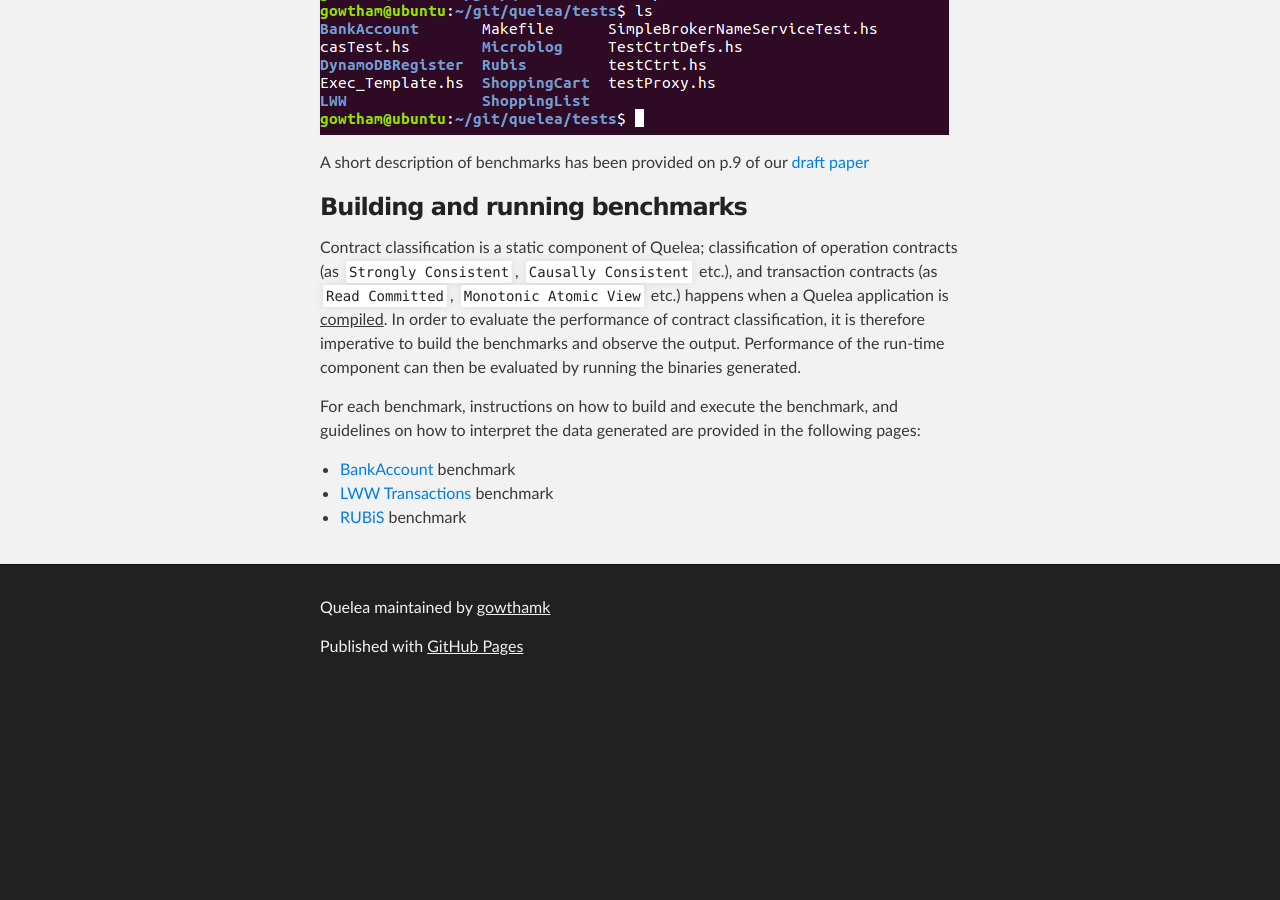
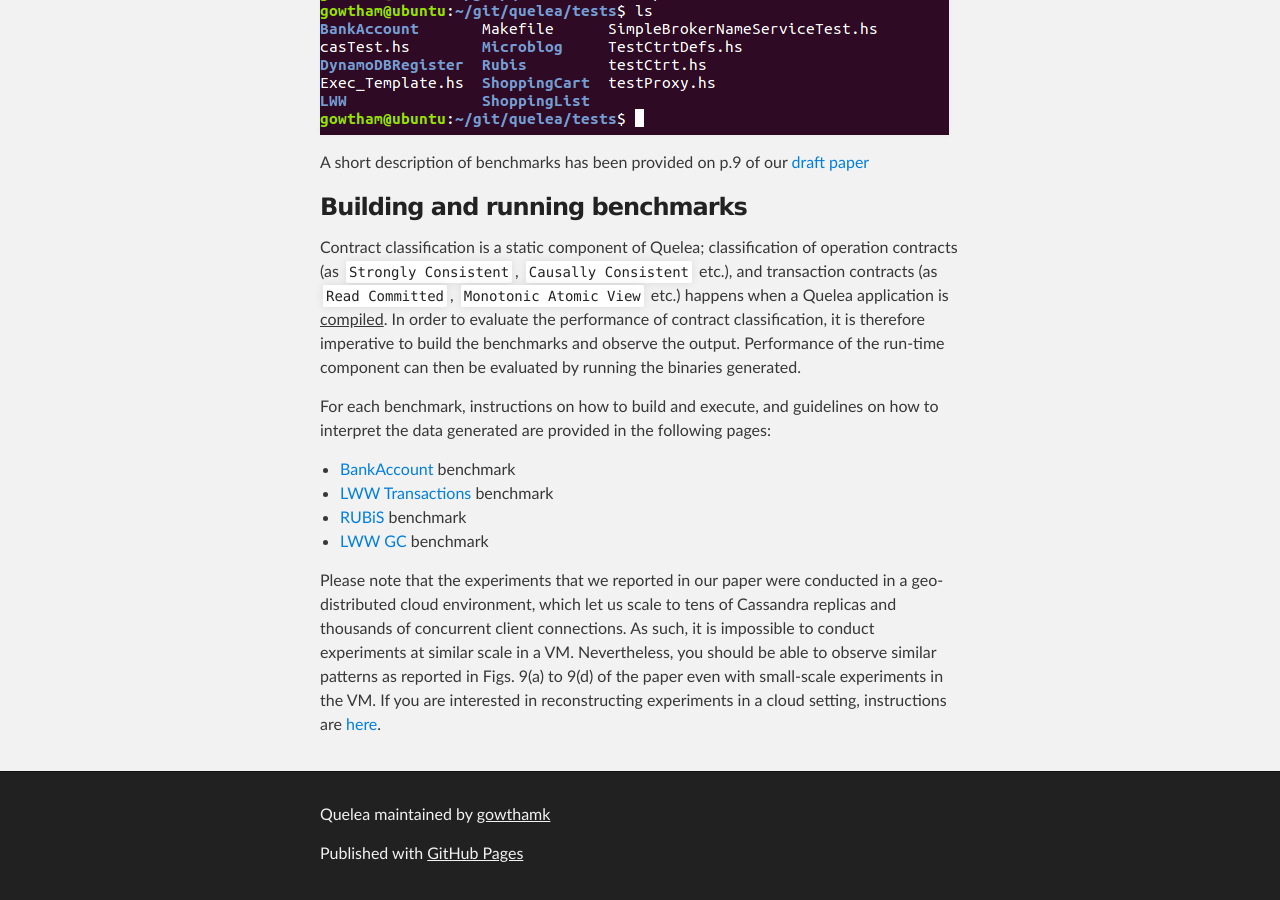
Before and after one commit to kayceesrk/Quelea, a Jekyll site: the page built from _posts/2015-02-10-vm-prelims.markdown, in a window 1280 px wide and 900 px high, scrolled down 1914 px. Built offline with Jekyll 4.4.1, drawn with Linux system fonts in a browser that asks for light colours; before the commit the page ends 2607 px from its top, so only the background shows below that.

```diff
--- a/_posts/2015-02-10-vm-prelims.markdown
+++ b/_posts/2015-02-10-vm-prelims.markdown
@@ -67,10 +67,21 @@ of contract classification, it is therefore imperative to build the
 benchmarks and observe the output. Performance of the run-time
 component can then be evaluated by running the binaries generated.
 
-For each benchmark, instructions on how to build and execute the
-benchmark, and guidelines on how to interpret the data generated are
-provided in the following pages:
+For each benchmark, instructions on how to build and execute, and
+guidelines on how to interpret the data generated are provided in the
+following pages:
 
 + [BankAccount]({{ site.baseurl }}/bank-account-test.html) benchmark
 + [LWW Transactions]({{ site.baseurl }}/lww-txn-test.html) benchmark
 + [RUBiS]({{ site.baseurl }}/rubis-test.html) benchmark
++ [LWW GC]({{ site.baseurl }}/lww-gc-test.html) benchmark
+
+Please note that the experiments that we reported in our paper were
+conducted in a geo-distributed cloud environment, which let us scale
+to tens of Cassandra replicas and thousands of concurrent client
+connections. As such, it is impossible to conduct experiments at
+similar scale in a VM. Nevertheless, you should be able to observe
+similar patterns as reported in Figs. 9(a) to 9(d) of the paper even
+with small-scale experiments in the VM. If you are interested in
+reconstructing experiments in a cloud setting, instructions are
+[here]({{ site.baseurl }}/ec2-instructions.html).
```
Also changed, not shown: _posts/2015-02-08-index.markdown (+9 -6 lines), _posts/2015-02-12-troubleshooting.markdown (added, +65 -0 lines), assets/table-delete-error-1.png (added), assets/table-delete-error-2.png (added), assets/thread-hangs-error-1.png (added), assets/unconfigured-error-1.png (added), assets/zmq-error-1.png (added), assets/zmq-error-2.png (added).
